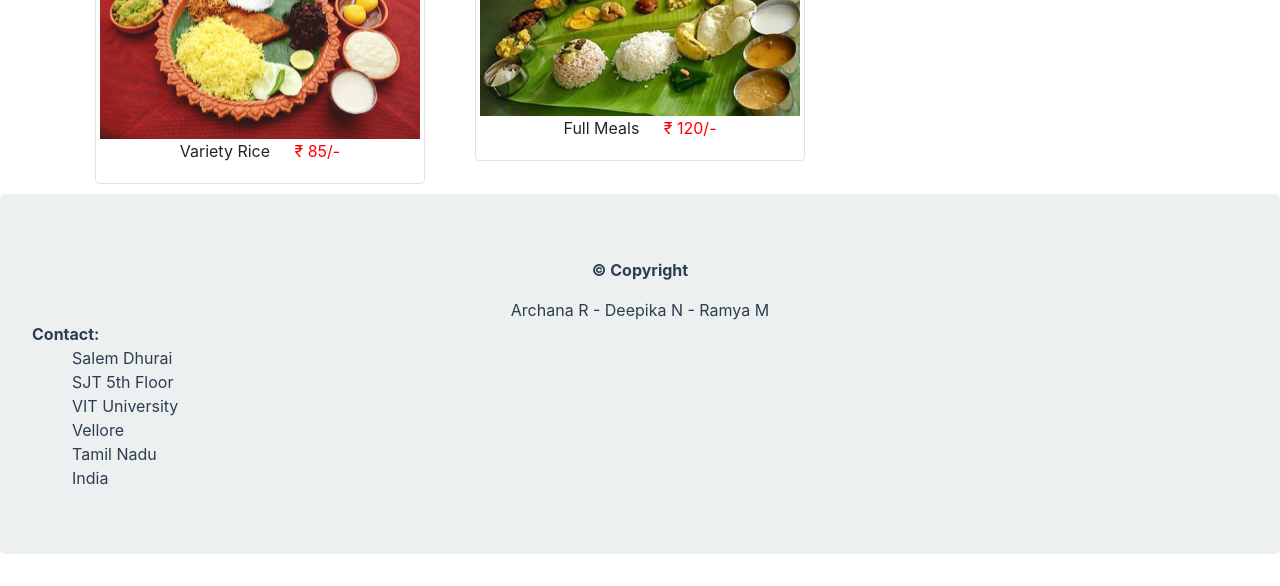
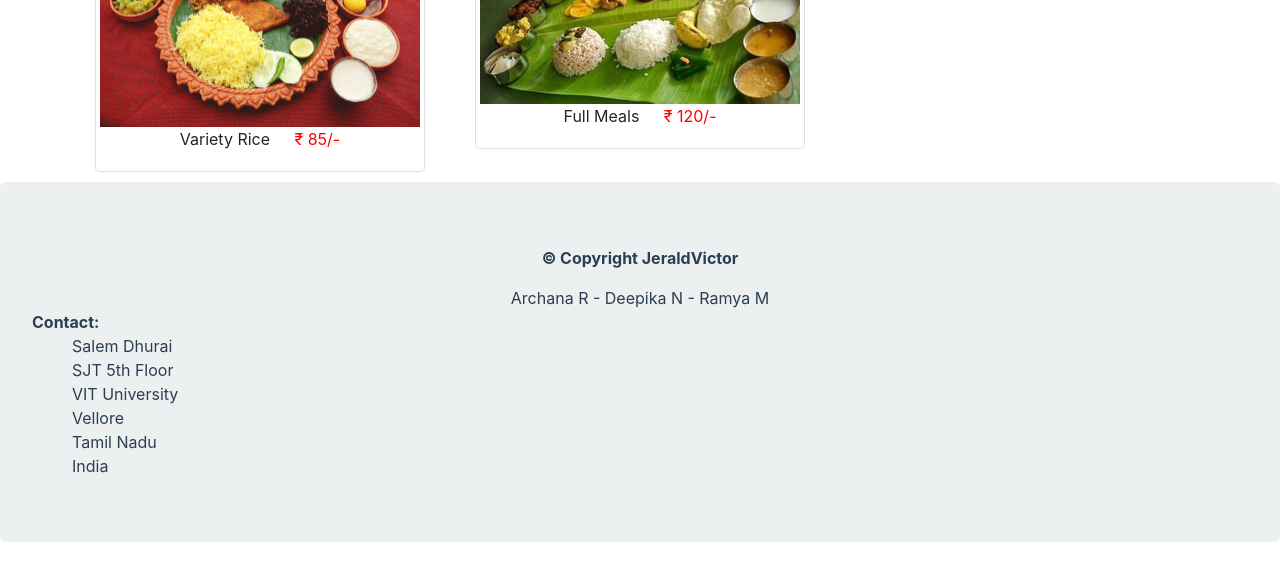
Before and after one commit to JeraldVictor/Zeenath-Food-Zone, a plain HTML site: page index.html in a window 1280 px wide. Shown: the part 731-1317 px from the top of the page. After the commit the page ends 1274 px from the top, so only its background shows below. Drawn offline with nearby package versions, Linux system fonts and the light colour scheme.

Commit message:
Update index.html

```diff
--- a/index.html
+++ b/index.html
@@ -5,11 +5,14 @@
 	<link rel="shortcut icon" href="img/icon.png" />
 	<link rel="stylesheet" href="https://stackpath.bootstrapcdn.com/bootstrap/4.1.3/css/bootstrap.min.css" integrity="sha384-MCw98/SFnGE8fJT3GXwEOngsV7Zt27NXFoaoApmYm81iuXoPkFOJwJ8ERdknLPMO" crossorigin="anonymous">
 	<style type="text/css">
-    body { padding-top: 70px; }
+    body {
+     padding-top: 70px;
+
+     }
     .jumbotron {
       color: #2c3e50;
       background: #ecf0f1;
-
+      margin-bottom: 1px;
     }
 
     img
@@ -62,7 +65,7 @@
     <p style="margin-left: 80px;">"--Don’t bother me, I’m eating.--"</p>
   </div>
 
-    <div class="row">
+    <div style="margin-top: 20px;" class="row">
       <div class="col-lg-4 col-sm-6">
         <div class="img-thumbnail">
           <img src="img/f1.jpg">
@@ -103,7 +106,7 @@
   </div>
   <footer>
 		<div class="jumbotron">
-			<p> <strong>&copy; Copyright </strong></p>
+			<p> <strong>&copy; Copyright JeraldVictor</strong></p>
 			Archana R - Deepika N - Ramya M
 			<div class="clr">
 				<strong>Contact:</strong>
```
